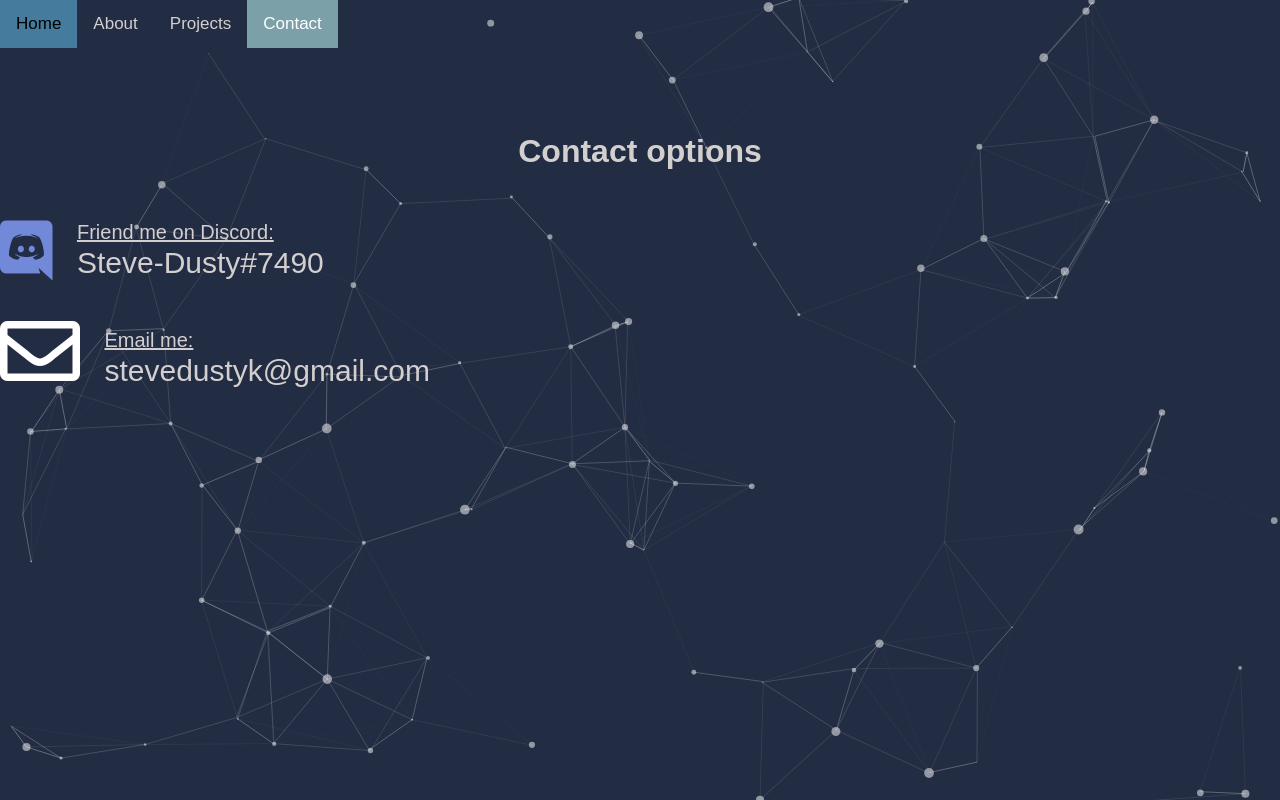
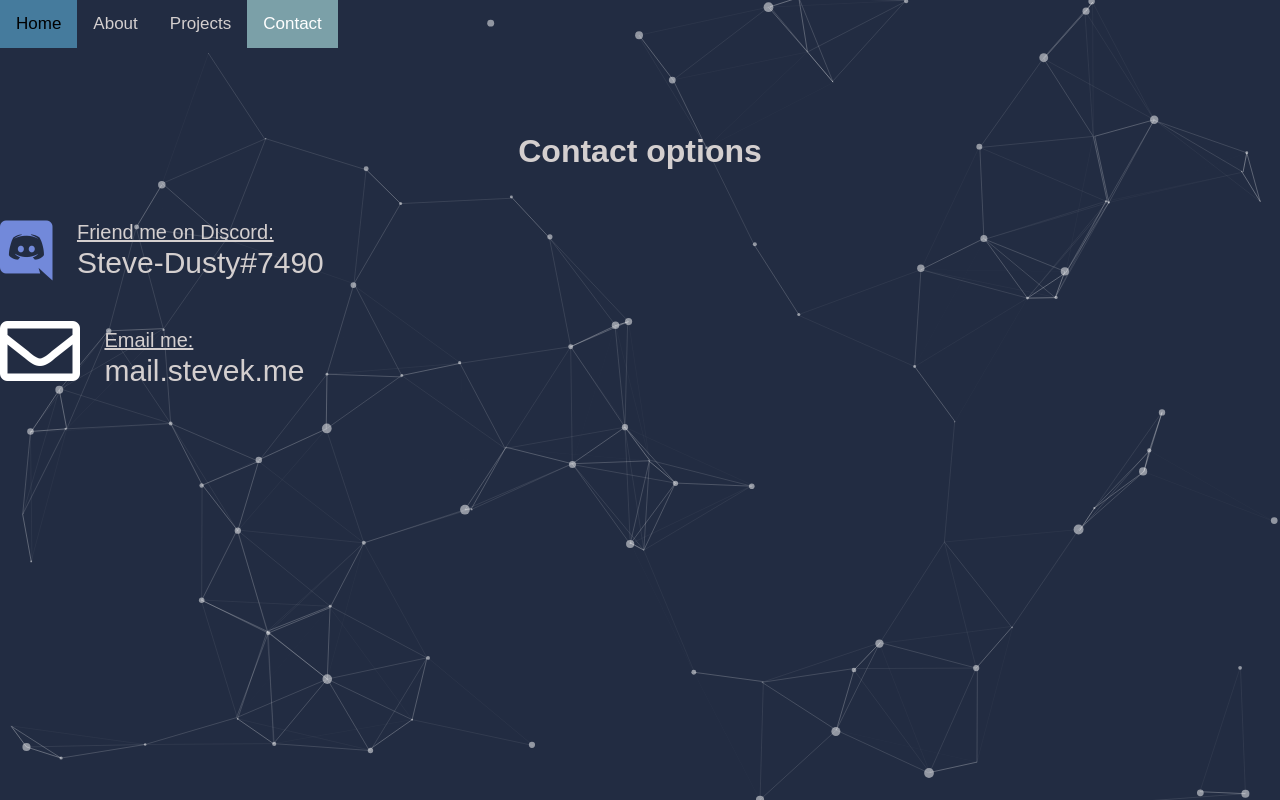
Before and after one commit to Steve-Dusty/my-portfolio, a Flask app: page /contact/ in a window 1280 px wide. Run offline with Flask 2, Linux system fonts and the light colour scheme.

Commit message:
fixed email with my business email

```diff
--- a/templates/contact.html
+++ b/templates/contact.html
@@ -35,7 +35,7 @@
         </div>
         <div class="email">
             <a href="mailto:stevedustyk@gmail.com"><i class="far fa-envelope fa-4x"></i></a>
-            <span><a>Email me:</a><br>stevedustyk@gmail.com</span>
+            <span><a>Email me:</a><br>mail.stevek.me</span>
 
         </div>
     </div>
```
